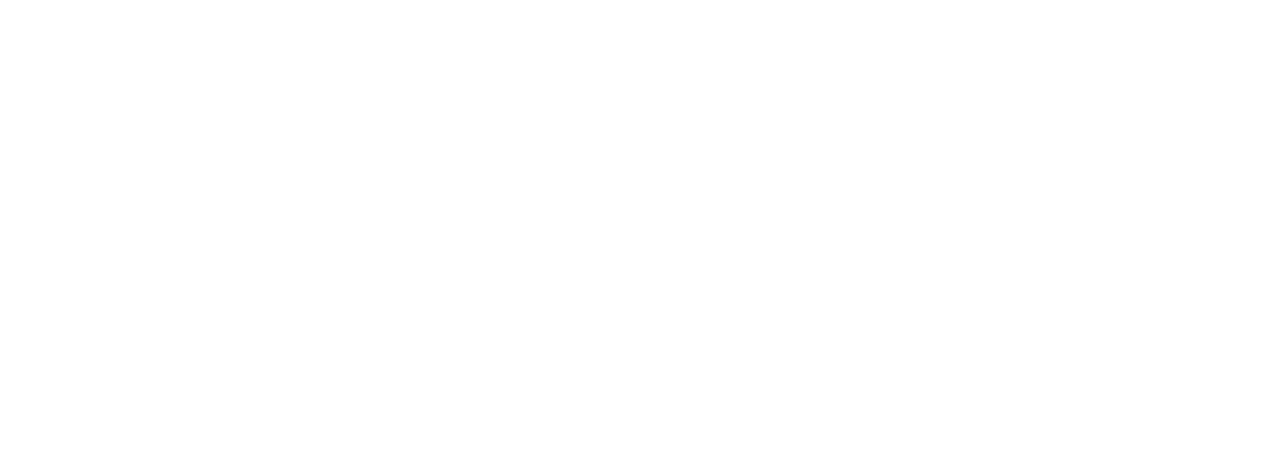
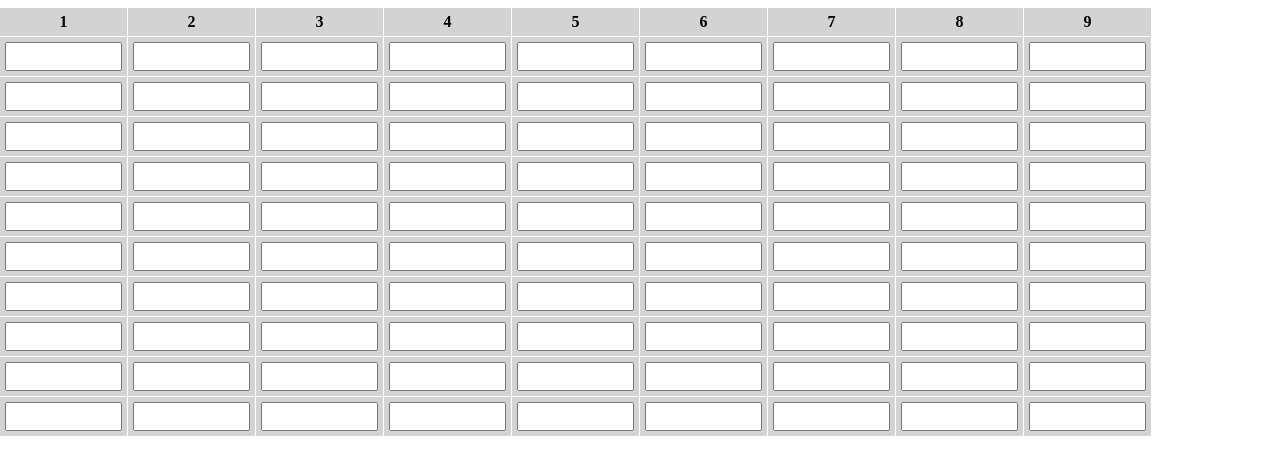
Before and after one commit to robertnayael/react-table-scroller, a React (Create React App) app: page / in a window 1280 px wide. Shown: the top 474 px of the page. Built offline with nearby package versions, Linux system fonts and the light colour scheme; the HTML template or start-up script is replaced by a standard one.

Commit message:
Add sample table

```diff
--- /dev/null
+++ b/src/App.css
@@ -0,0 +1,30 @@
+* {
+  box-sizing: border-box;
+  padding: 0;
+  margin: 0;
+}
+
+table {
+  table-layout:fixed;
+  border-spacing: 0;
+}
+
+tr {
+    border-collapse: collapse;
+    white-space: nowrap;
+}
+
+td, th {
+  display: inline-block;
+  width: 10vw;
+  padding: 5px;
+  background: lightgray;
+  border-right: 1px solid white;
+  border-bottom: 1px solid white;
+}
+
+input {
+  display: block;
+  width: 100%;
+  padding: 5px;
+}
--- a/src/App.tsx
+++ b/src/App.tsx
@@ -1,8 +1,32 @@
 import React from 'react';
+
+import './App.css';
+import { TableScroller } from './TableScroller/TableScroller';
+
+const rows = Array.from({ length: 10 }, (_, i) => i + 1);
+const columns = Array.from({ length: 30 }, (_, i) => i + 1);
 
 const App: React.FC = () => {
   return (
-    null
+    <TableScroller>
+      <table>
+        <thead>
+          <tr>
+            {columns.map(value => <th key={`th.${value}`}>{value}</th>)}
+          </tr>
+        </thead>
+        <tbody>
+          {
+            rows.map((row) =>
+              <tr key={`row.${row}`}>
+                {columns.map(col => <td key={`col.${row}.${col}`}><input type="text" /></td>)}
+              </tr>
+            )
+          }
+        </tbody>
+
+      </table>
+    </TableScroller>
   );
 }
 
```
